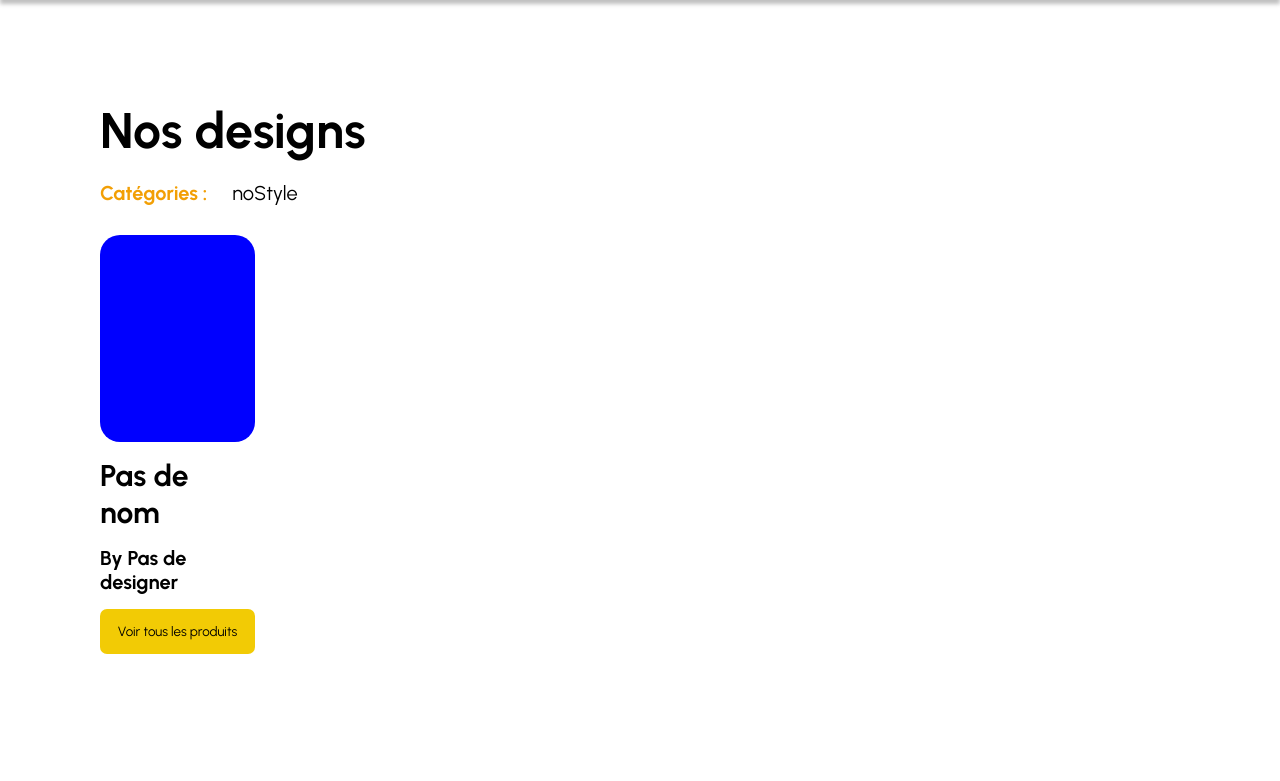
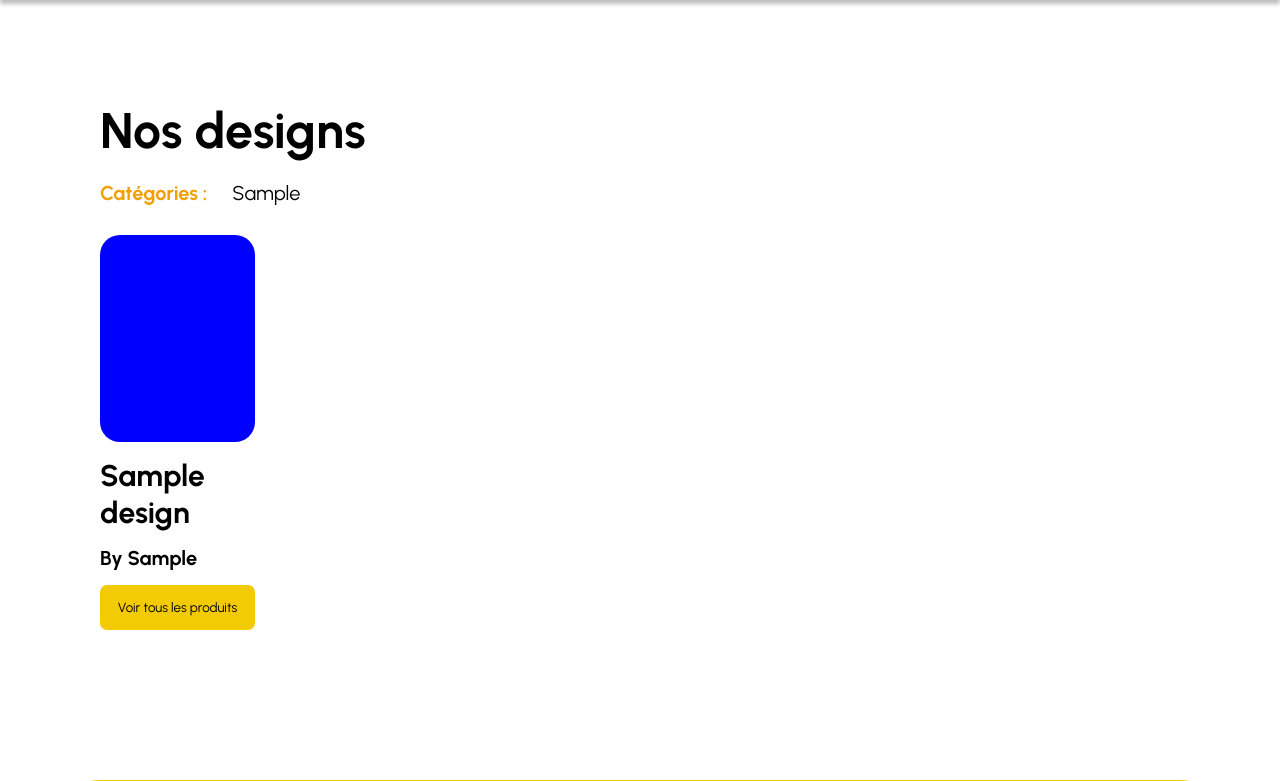
Before and after one commit to NikolaG25/projet_php, a PHP site: page /designs.php in a window 1280 px wide. Shown: the part 73-854 px from the top of the page. Run offline with PHP 8.4, Linux system fonts and the light colour scheme; tables that the repository leaves empty or names only in its code hold one stand-in row (values such as "Sample post"); data that the repository does not hold is empty.

Commit message:
Ajout pseudo designer sur fiche design

```diff
--- a/designs.php
+++ b/designs.php
@@ -36,7 +36,7 @@
         }
 
         //Requete
-        $sql = "SELECT * FROM design";
+        $sql = "SELECT NomDesign, Style, Image, Pseudo FROM design, designer WHERE design.ID_designer = designer.ID_designer";
         $result = mysqli_query($conn, $sql);
 
         if (mysqli_num_rows($result) > 0) {
@@ -46,7 +46,7 @@
                 // echo "- Name: " . $row["NomDesign"] .
                 //     " - Style : " . $row["Style"] .
                 //     " - ImgURL : " . $row["Image"] .
-                //     " - ID Designer : " . $row["ID_designer"] . "<br>";
+                //     " - ID Designer : " . $row["Pseudo"] . "<br>";
             }
         } else {
             echo "0 results";
--- a/partials/ficheDesign.php
+++ b/partials/ficheDesign.php
@@ -1,7 +1,7 @@
 <div class="ficheDesign" data-tag="<?php echo (!$row["Style"]) ? 'noStyle' : $row["Style"]; ?>">
     <div src="<?php echo (!$row["Image"]) ? '' : $row["Image"]; ?>" alt="" class="ficheDesign__image"></div>
     <h3 class="ficheDesign__name"><?php echo (!$row["NomDesign"]) ? 'Pas de nom' : $row["NomDesign"]; ?></h3>
-    <h4 class="ficheDesign__nameDesigner">By <?php echo (!$row["ID_designer"]) ? 'Pas de designer' : $row["ID_designer"]; ?></h3>
+    <h4 class="ficheDesign__nameDesigner">By <?php echo (!$row["Pseudo"]) ? 'Pas de designer' : $row["Pseudo"]; ?></h3>
         <button class="ficheDesign__seeMore">
             <a class="ficheDesign__link button" href="#">
                 Voir tous les produits
```
